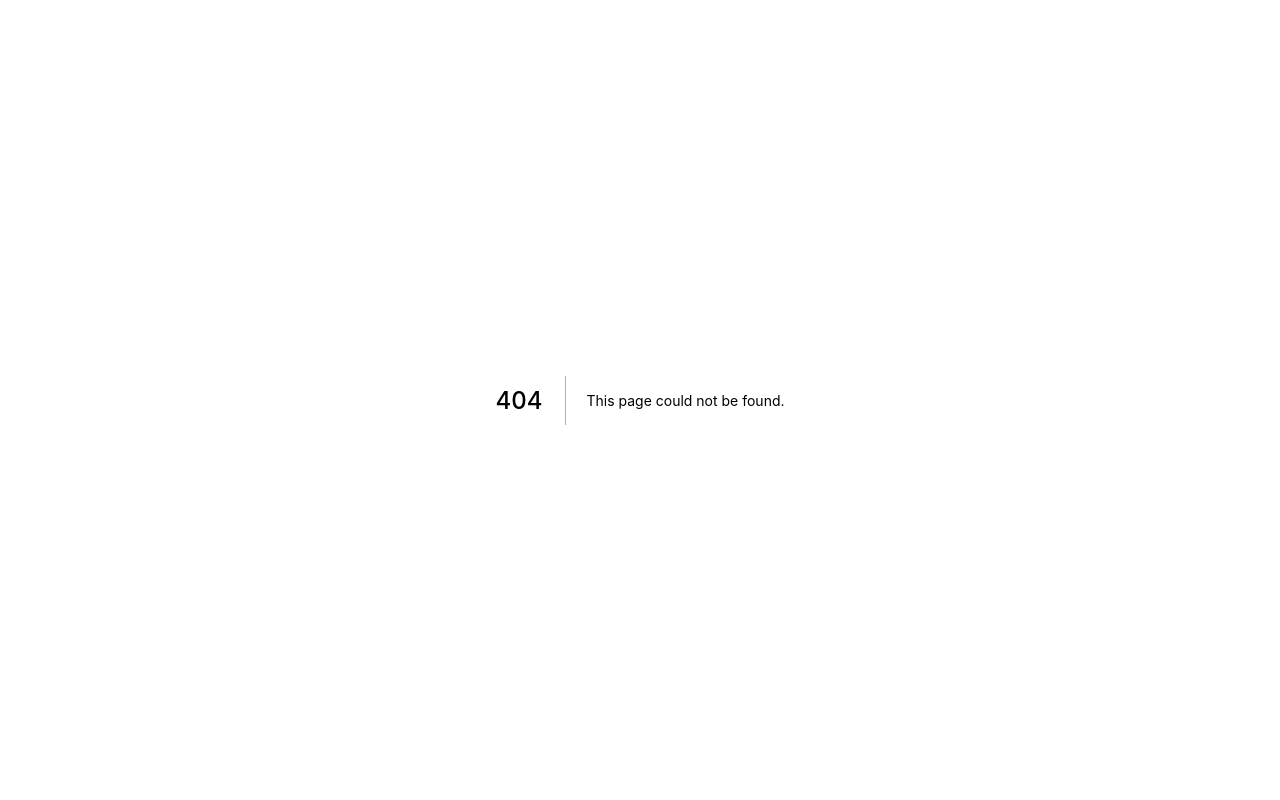
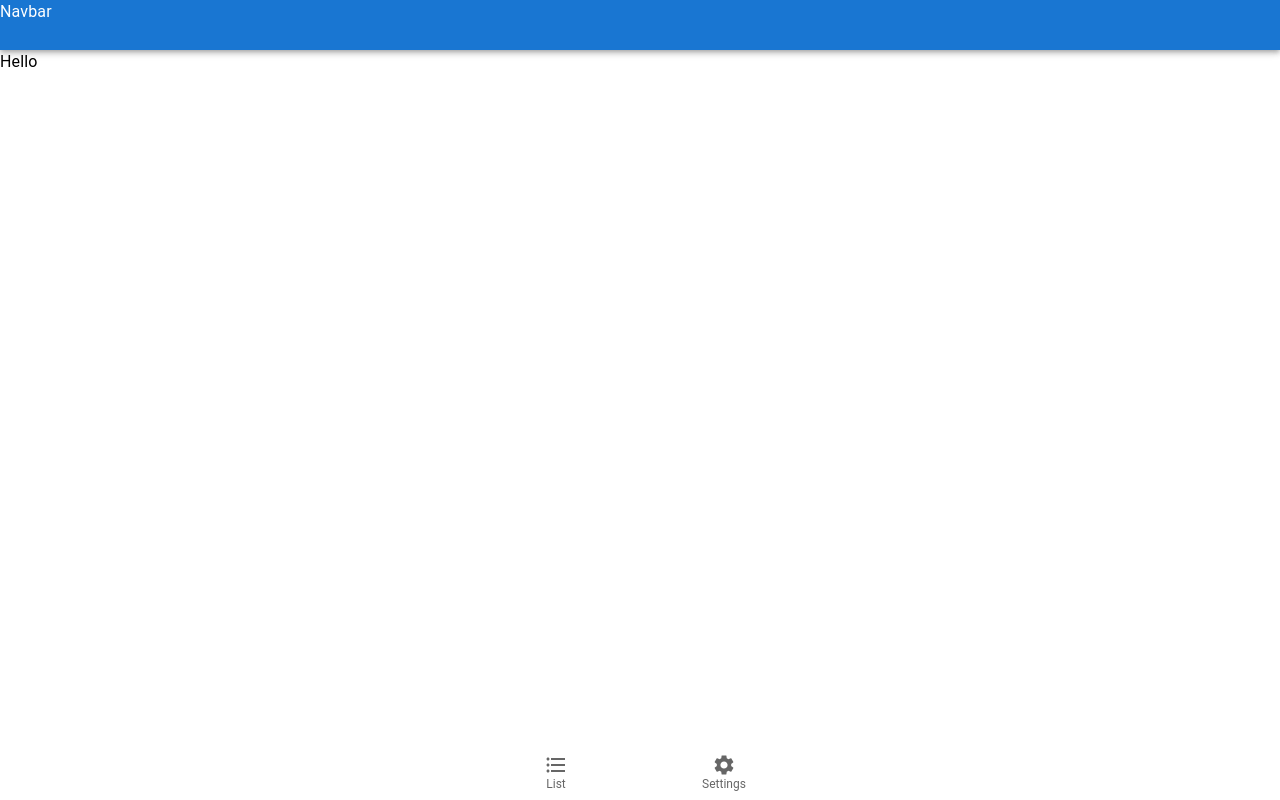
Before and after one commit to markukal/shopping-list-pwa, a Next.js app: page /settings in a window 1280 px wide. Before the commit this address had no page. Built offline with nearby package versions, Linux system fonts and the light colour scheme.

Commit message:
added settings page and router

```diff
--- a/components/AddButton.tsx
+++ b/components/AddButton.tsx
@@ -6,7 +6,7 @@ export const AddButton = () => {
     <Fab
       color="primary"
       aria-label="add"
-      sx={{ position: "absolute", bottom: 70, right: 16 }}
+      sx={{ position: "fixed", bottom: 70, right: 16 }}
     >
       <AddShoppingCartIcon />
     </Fab>
--- a/components/BottomNav.tsx
+++ b/components/BottomNav.tsx
@@ -1,22 +1,30 @@
 import { BottomNavigation, BottomNavigationAction } from "@mui/material";
-import { useState } from "react";
 import FormatListBulletedIcon from "@mui/icons-material/FormatListBulleted";
 import SettingsIcon from "@mui/icons-material/Settings";
+import { useRouter } from "next/router";
 
 export const BottomNav = () => {
-  const [value, setValue] = useState(0);
+  const router = useRouter();
+
+  const onLink = (href: string) => {
+    router.push(href);
+  };
 
   return (
     <BottomNavigation
-      sx={{ position: "absolute", bottom: 0, width: "100%" }}
+      sx={{ position: "fixed", bottom: 0, width: "100%" }}
       showLabels
-      value={value}
-      onChange={(event, newValue) => {
-        setValue(newValue);
-      }}
     >
-      <BottomNavigationAction label="List" icon={<FormatListBulletedIcon />} />
-      <BottomNavigationAction label="Settings" icon={<SettingsIcon />} />
+      <BottomNavigationAction
+        label="List"
+        icon={<FormatListBulletedIcon />}
+        onClick={() => onLink("/")}
+      />
+      <BottomNavigationAction
+        label="Settings"
+        icon={<SettingsIcon />}
+        onClick={() => onLink("/settings")}
+      />
     </BottomNavigation>
   );
 };
--- /dev/null
+++ b/pages/settings.tsx
@@ -0,0 +1,17 @@
+import { AppBar, Box, Typography } from "@mui/material";
+import type { NextPage } from "next";
+import { AddButton } from "../components/AddButton";
+import { BottomNav } from "../components/BottomNav";
+import { TopBar } from "../components/TopBar";
+
+const Settings: NextPage = () => {
+  return (
+    <Box sx={{ height: "100vh" }}>
+      <TopBar />
+      <Typography>Hello</Typography>
+      <BottomNav />
+    </Box>
+  );
+};
+
+export default Settings;
```
